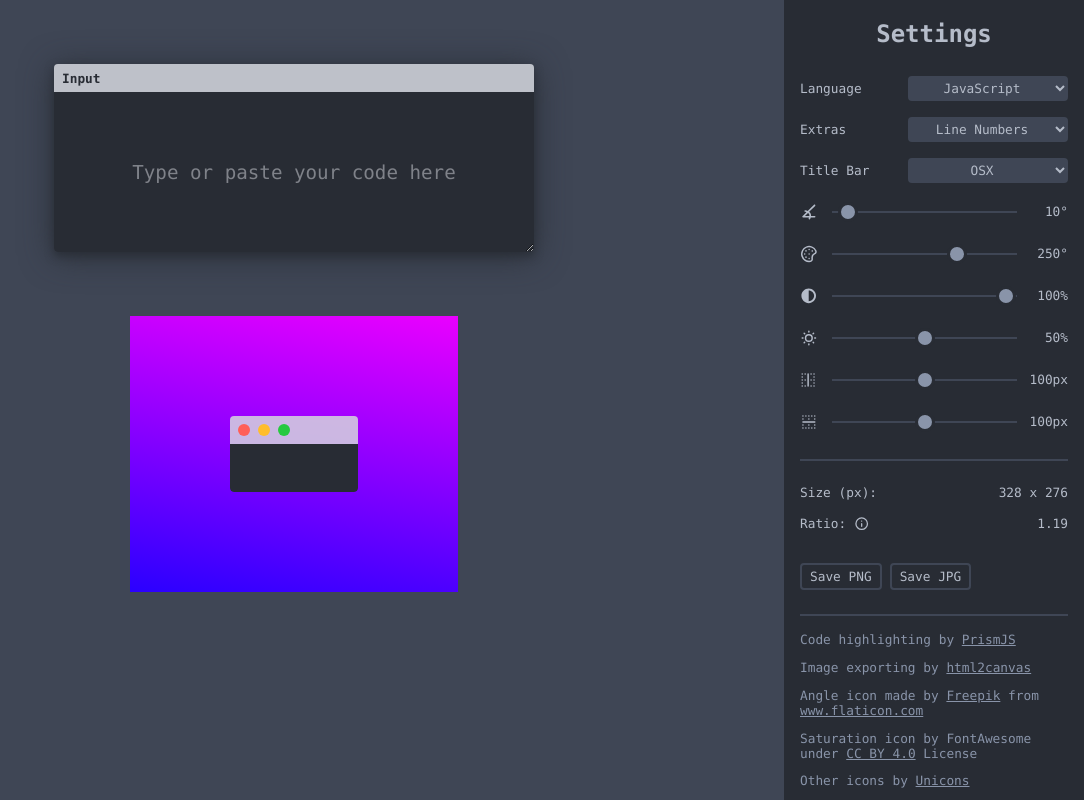
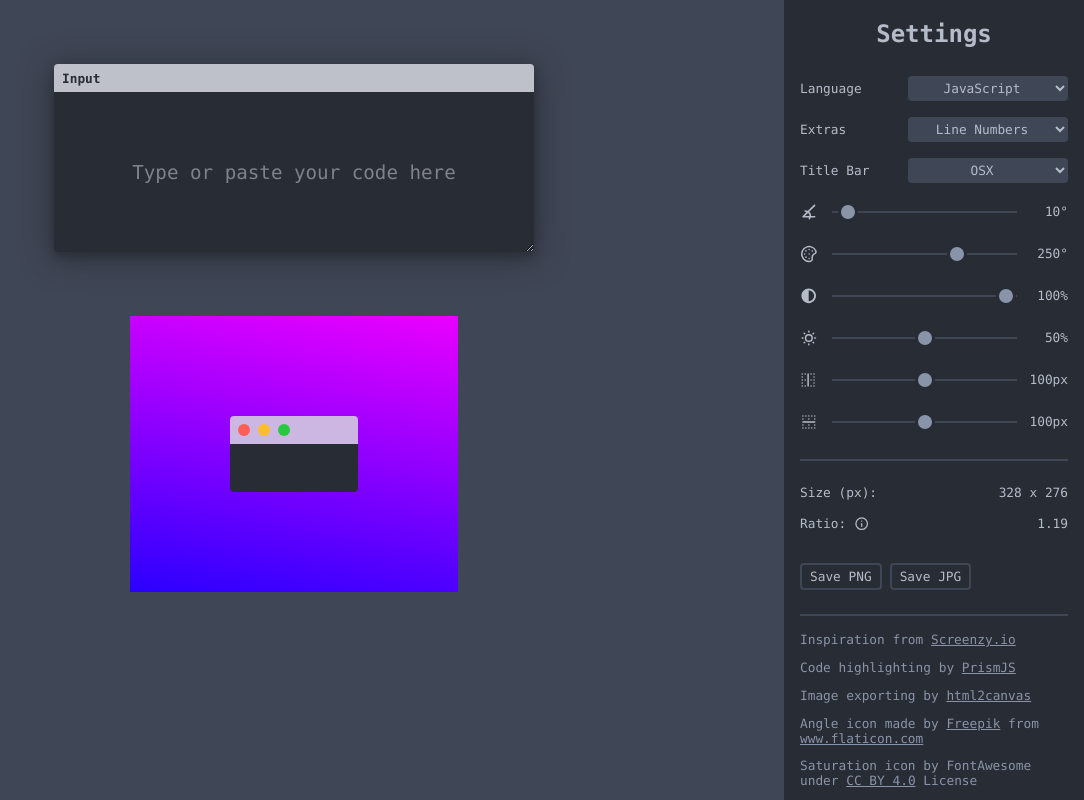
Before and after one commit to dczysz/snippety, a React (Create React App) app: page / in a window 1280 px wide. Shown: the whole page, without its empty margins (196-1280 px from the left). Built offline with nearby package versions, Linux system fonts and the light colour scheme.

Commit message:
Added link to Screenzy.io in footer

```diff
--- a/src/components/Footer.js
+++ b/src/components/Footer.js
@@ -6,6 +6,10 @@ import LinkBlank from './LinkBlank';
 const Footer = () => (
   <StyledFooter>
     <hr />
+    <p>
+      Inspiration from{' '}
+      <LinkBlank href="https://screenzy.io/">Screenzy.io</LinkBlank>
+    </p>
     <p>
       Code highlighting by{' '}
       <LinkBlank href="https://prismjs.com/">PrismJS</LinkBlank>
```
